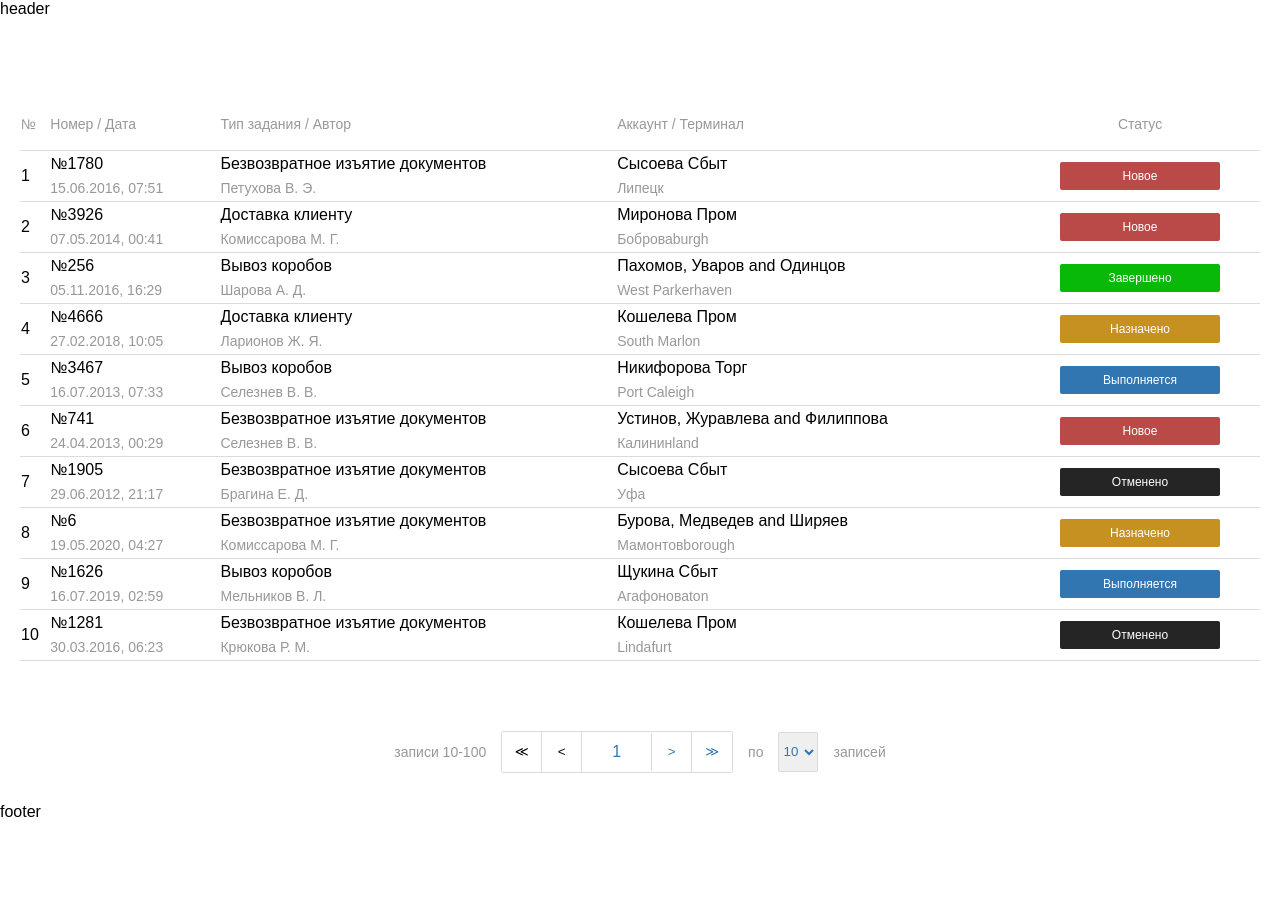
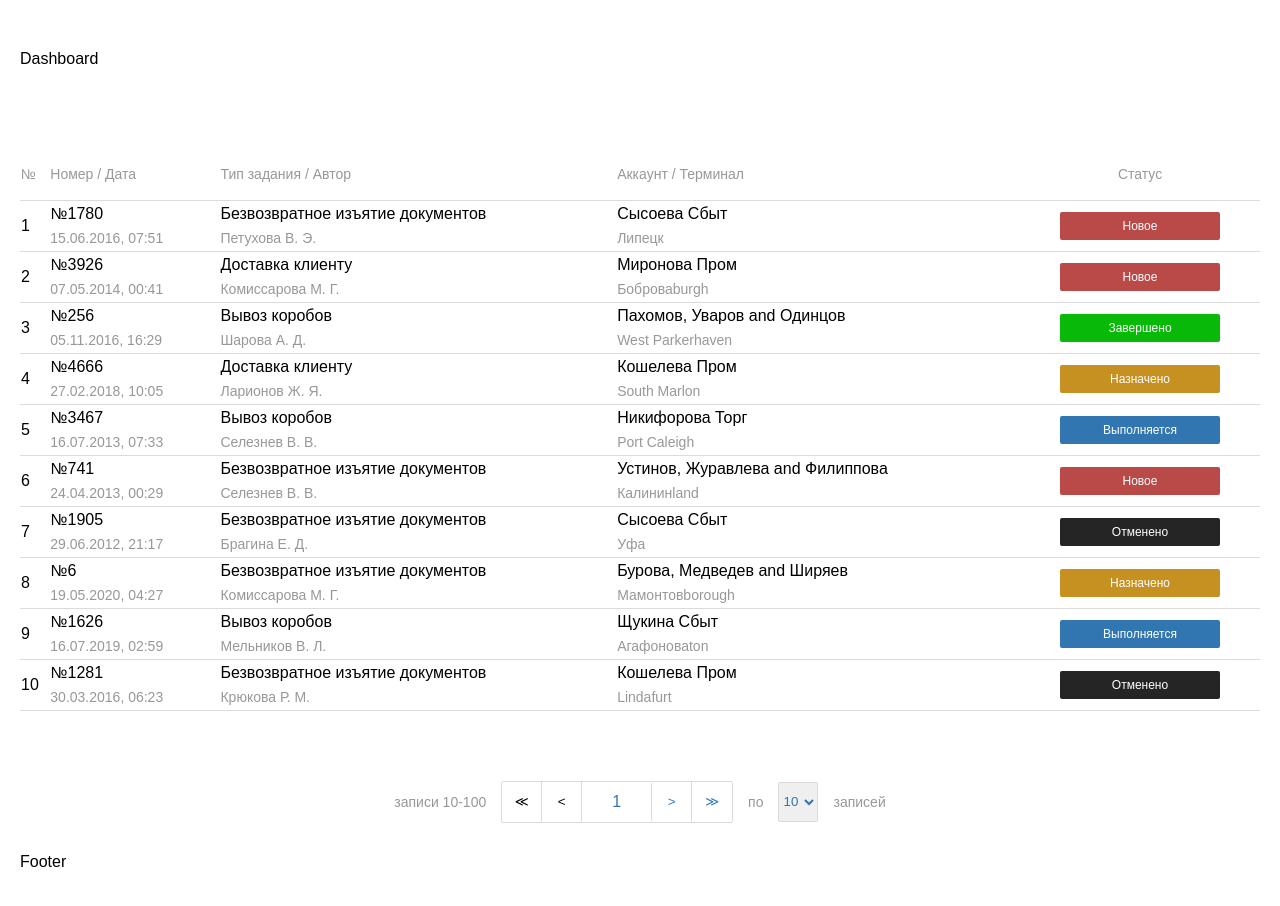
Before and after one commit to rook-a/qatesters, a React (Create React App) app: page / in a window 1280 px wide. Shown: the top 906 px of the page. Built offline with nearby package versions, Linux system fonts and the light colour scheme.

Commit message:
refactor: правит стили в header, footer

```diff
--- a/src/components/main-outlet/footer/footer.module.scss
+++ b/src/components/main-outlet/footer/footer.module.scss
@@ -1,3 +1,5 @@
 .footer {
   height: 100px;
+
+  padding-left: 20px;
 }
--- a/src/components/main-outlet/footer/footer.tsx
+++ b/src/components/main-outlet/footer/footer.tsx
@@ -1,7 +1,7 @@
 import styles from './footer.module.scss';
 
 function Footer(): JSX.Element {
-  return <footer className={styles.footer}>footer</footer>;
+  return <footer className={styles.footer}>Footer</footer>;
 }
 
 export default Footer;
--- a/src/components/main-outlet/header/header.module.scss
+++ b/src/components/main-outlet/header/header.module.scss
@@ -1,3 +1,6 @@
 .header {
   height: 100px;
+
+  padding-top: 50px;
+  padding-left: 20px;
 }
--- a/src/components/main-outlet/header/header.tsx
+++ b/src/components/main-outlet/header/header.tsx
@@ -1,7 +1,7 @@
 import styles from './header.module.scss';
 
 function Header(): JSX.Element {
-  return <header className={styles.header}>header</header>;
+  return <header className={styles.header}>Dashboard</header>;
 }
 
 export default Header;
```
